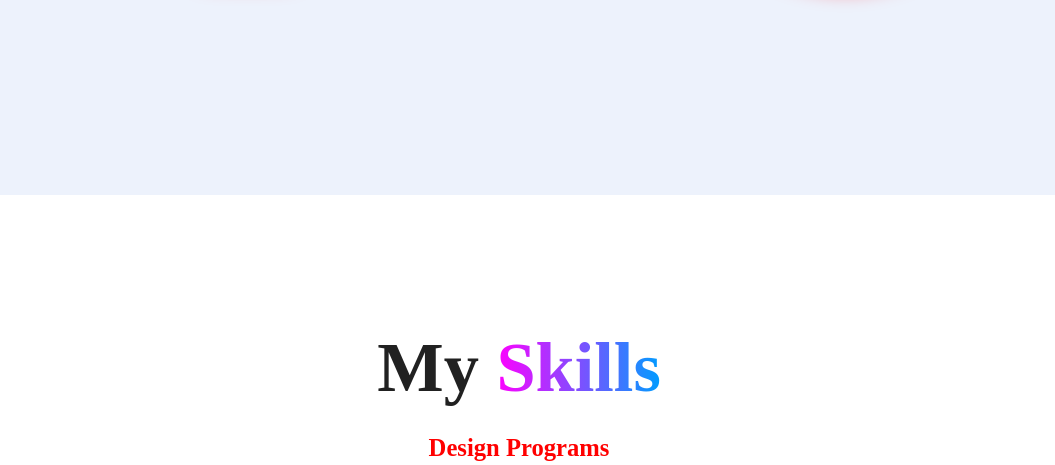
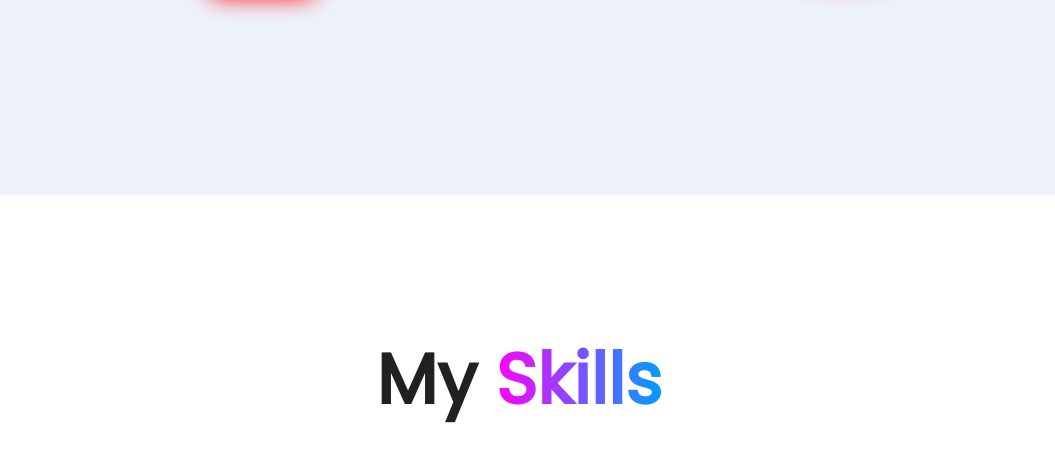
Before and after one commit to EmaRB360/Portafolio, a plain HTML site: page index.html in a window 1280 px wide. Shown: the part 605-1070 px from the top of the page, without its empty margins (121-1176 px from the left). Drawn offline with nearby package versions, Linux system fonts and the light colour scheme.

Commit message:
Change CSS

```diff
--- a/style.css
+++ b/style.css
@@ -1,7 +1,20 @@
 @font-face {
-    font-family: 'MiFuente';
+    font-family: 'Poppins';
     src: url('fonts/Poppins-Regular.ttf') format('truetype');
+    font-weight: 400;
+    font-style: normal;
+    font-display: swap;
 }
+
+
+@font-face {
+    font-family: 'Poppins';
+    src: url('fonts/Poppins-Light.ttf') format('truetype');
+    font-weight: 300;
+    font-style: normal;
+    font-display: swap;
+}
+
 
 * {
     margin: 0;
@@ -11,7 +24,6 @@
     border: none;
     outline: none;
     scroll-behavior: smooth;
-    font-family:  'Poppins';
     list-style: none;
 }
 
@@ -32,7 +44,7 @@ html{
 }
 
 body {
-    font-family: 'MiFuente';
+    font-family: 'Poppins', sans-serif;
     transition: all 0.3s ease;
     background-image: var(--background-image, none);
     background-color: var(--primary-color);
```
Also changed, not shown: fonts/Poppins-Bold.ttf (added), fonts/Poppins-Light.ttf (added), fonts/Poppins-Medium.ttf (added).
